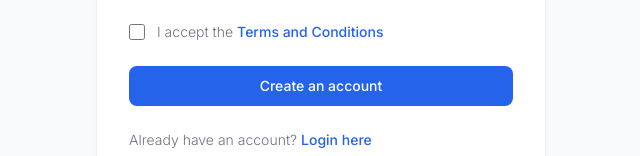
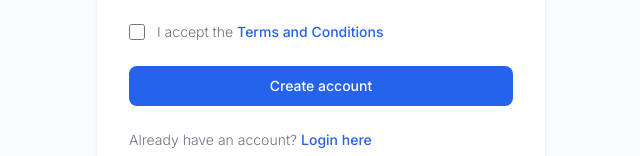
Before and after one commit to RianNegreiros/vigilate, a Next.js app in the folder web/: page /register in a window 1280 px wide. Shown: the part 558-714 px from the top of the page, without its empty margins (319-959 px from the left). Built offline with nearby package versions, Linux system fonts and the light colour scheme; no server answers.

Commit message:
refactor: DRY login and register button

```diff
--- /dev/null
+++ b/web/app/components/FormButton.tsx
@@ -0,0 +1,11 @@
+interface FormButtonProps {
+  text: string
+}
+
+export default function FormButton({ text }: FormButtonProps) {
+  return (
+    <button type="submit" className="w-full text-white bg-primary-600 hover:bg-primary-700 focus:ring-4 focus:outline-none focus:ring-primary-300 font-medium rounded-lg text-sm px-5 py-2.5 text-center dark:bg-primary-600 dark:hover:bg-primary-700 dark:focus:ring-primary-800">
+      {text}
+    </button>
+  )
+}
--- a/web/app/login/page.tsx
+++ b/web/app/login/page.tsx
@@ -4,6 +4,7 @@
 import { LoginData } from "../models"
 import { useRouter } from "next/navigation"
 import { login } from "../util/api"
+import FormButton from "../components/FormButton"
 
 export default function LoginPage() {
   const [loginData, setLoginData] = useState<LoginData>({
@@ -76,9 +77,7 @@
                         </div>
                         <a href="#" className="text-sm font-medium text-primary-600 hover:underline dark:text-primary-500">Forgot password?</a>
                     </div> */}
-              <button type="submit"
-                className="w-full text-white bg-primary-600 hover:bg-primary-700 focus:ring-4 focus:outline-none focus:ring-primary-300 font-medium rounded-lg text-sm px-5 py-2.5 text-center dark:bg-primary-600 dark:hover:bg-primary-700 dark:focus:ring-primary-800">Sign
-                in</button>
+              <FormButton text="Sign in" />
               <p className="text-sm font-light text-gray-500 dark:text-gray-400">
                 Don’t have an account yet? <a href="/register"
                   className="font-medium text-primary-600 hover:underline dark:text-primary-500">Sign up</a>
--- a/web/app/register/page.tsx
+++ b/web/app/register/page.tsx
@@ -4,6 +4,7 @@
 import { RegisterData } from "../models"
 import { usePathname, useRouter } from "next/navigation"
 import { login, register } from "../util/api"
+import FormButton from "../components/FormButton"
 
 export default function RegisterPage() {
   const [formData, setFormData] = useState<RegisterData>({
@@ -82,7 +83,7 @@
                   <label htmlFor="terms" className="font-light text-gray-500 dark:text-gray-300">I accept the <a className="font-medium text-primary-600 hover:underline dark:text-primary-500" href="terms.html">Terms and Conditions</a></label>
                 </div>
               </div>
-              <button type="submit" className="w-full text-white bg-primary-600 hover:bg-primary-700 focus:ring-4 focus:outline-none focus:ring-primary-300 font-medium rounded-lg text-sm px-5 py-2.5 text-center dark:bg-primary-600 dark:hover:bg-primary-700 dark:focus:ring-primary-800">Create an account</button>
+              <FormButton text="Create account" />
               <p className="text-sm font-light text-gray-500 dark:text-gray-400">
                 Already have an account? <a href="/login" className="font-medium text-primary-600 hover:underline dark:text-primary-500">Login here</a>
               </p>
```
